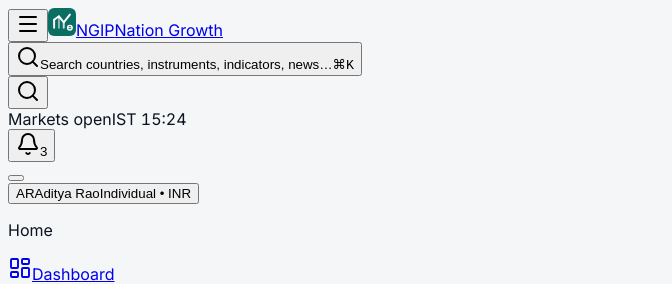
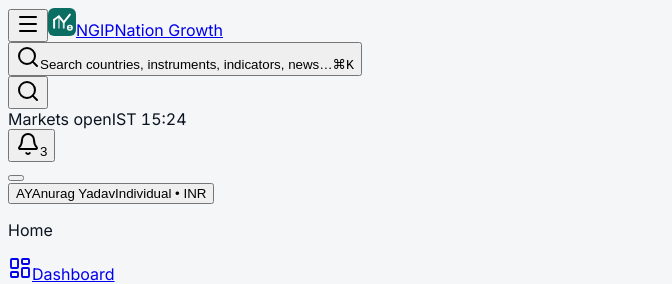
Before and after one commit to anuragydv0/NGIP-FINAL-FRONTEND-, a React app in the folder src/: page /app/dashboard in a window 1280 px wide. Shown: the top 284 px of the page, without its empty margins (0-672 px from the left). Built offline with nearby package versions, Linux system fonts and the light colour scheme; the HTML template or start-up script is replaced by a standard one.

Commit message:
update v2.0.05

```diff
--- a/src/contexts/UserContext.tsx
+++ b/src/contexts/UserContext.tsx
@@ -16,8 +16,8 @@ interface UserContextValue {
 
 const defaultUser: CurrentUser = {
   id: 'u0',
-  name: 'Aditya Rao',
-  email: 'aditya.rao@ngip.io',
+  name: 'Anurag Yadav',
+  email: 'anurag.yadav@ngip.io',
   role: 'Individual',
   accountType: 'Individual • INR',
 };
--- a/src/pages/auth/Login.tsx
+++ b/src/pages/auth/Login.tsx
@@ -9,7 +9,7 @@ import { useUser } from '../../contexts/UserContext';
 
 export function Login() {
   const navigate = useNavigate();
-  const [email, setEmail] = React.useState('aditya.rao@ngip.io');
+  const [email, setEmail] = React.useState('Anurag.Yadav.rao@ngip.io');
   const [password, setPassword] = React.useState('');
   const [show, setShow] = React.useState(false);
   const [remember, setRemember] = React.useState(true);
--- a/src/pages/auth/Register.tsx
+++ b/src/pages/auth/Register.tsx
@@ -55,7 +55,7 @@ export function Register() {
           <Input
             value={name}
             onChange={(e) => setName(e.target.value)}
-            placeholder="Aditya Rao"
+            placeholder="Anurag Yadav"
             autoComplete="name" />
 
         </Field>
```
